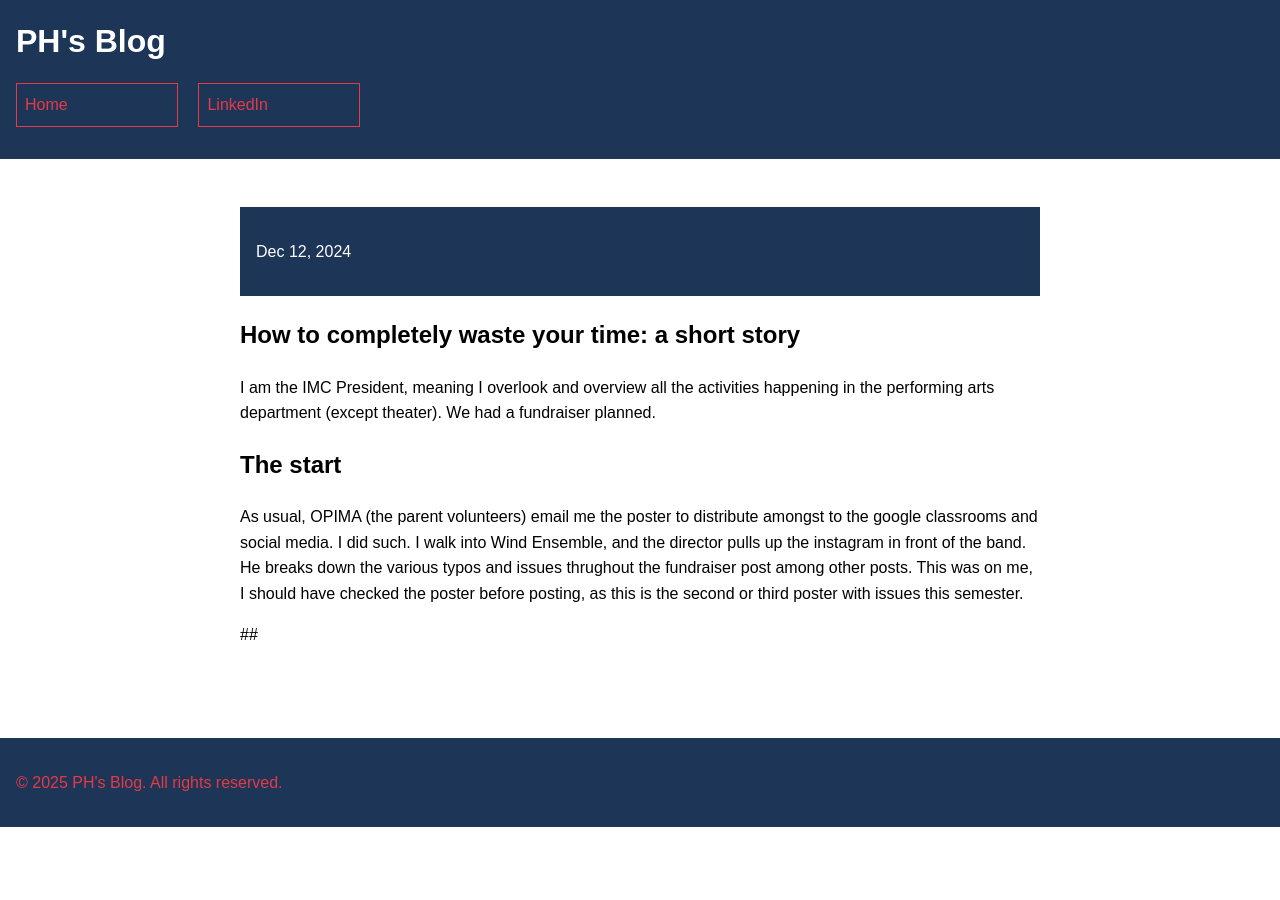
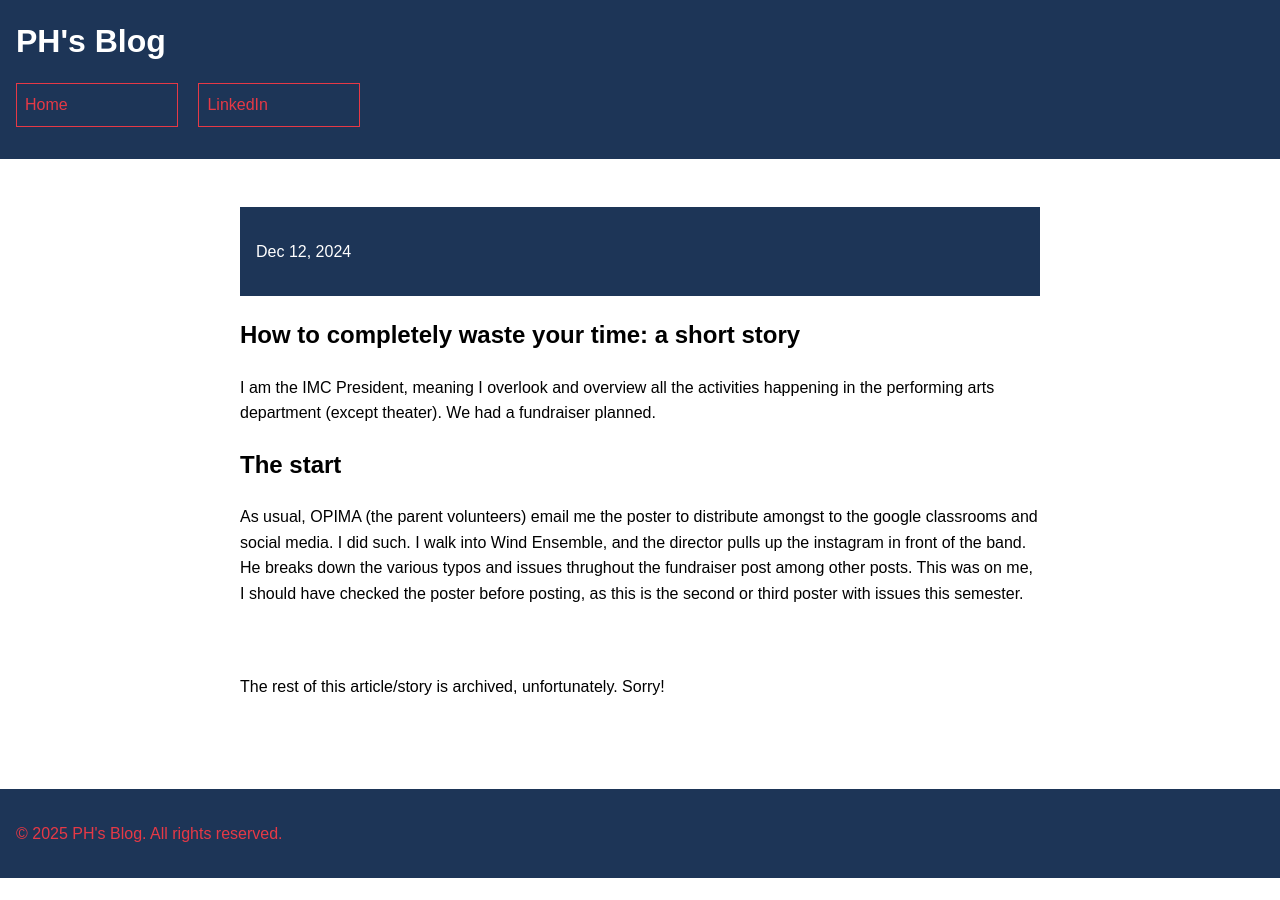
Before and after one commit to CaptainSapphire/PH-s-Blog, a Jekyll site: the page built from _posts/2024-12-12-how-to-waste-your-time.md, in a window 1280 px wide. Built offline with Jekyll 4.4.1, drawn with Linux system fonts in a browser that asks for light colours; our own code applies the rules of GitHub Pages for plain Markdown files.

Commit message:
Update 2024-12-12-how-to-waste-your-time.md

```diff
--- a/_posts/2024-12-12-how-to-waste-your-time.md
+++ b/_posts/2024-12-12-how-to-waste-your-time.md
@@ -5,4 +5,5 @@ I am the IMC President, meaning I overlook and overview all the activities happe
 As usual, OPIMA (the parent volunteers) email me the poster to distribute amongst to the google classrooms and social media. I did such. I walk into Wind Ensemble, and the director pulls up the instagram in front of the band.
 He breaks down the various typos and issues thrughout the fundraiser post among other posts. This was on me, I should have checked the poster before posting, as this is the second or third poster with issues this semester.
 
-##
+<br><br>
+The rest of this article/story is archived, unfortunately. Sorry!
```
